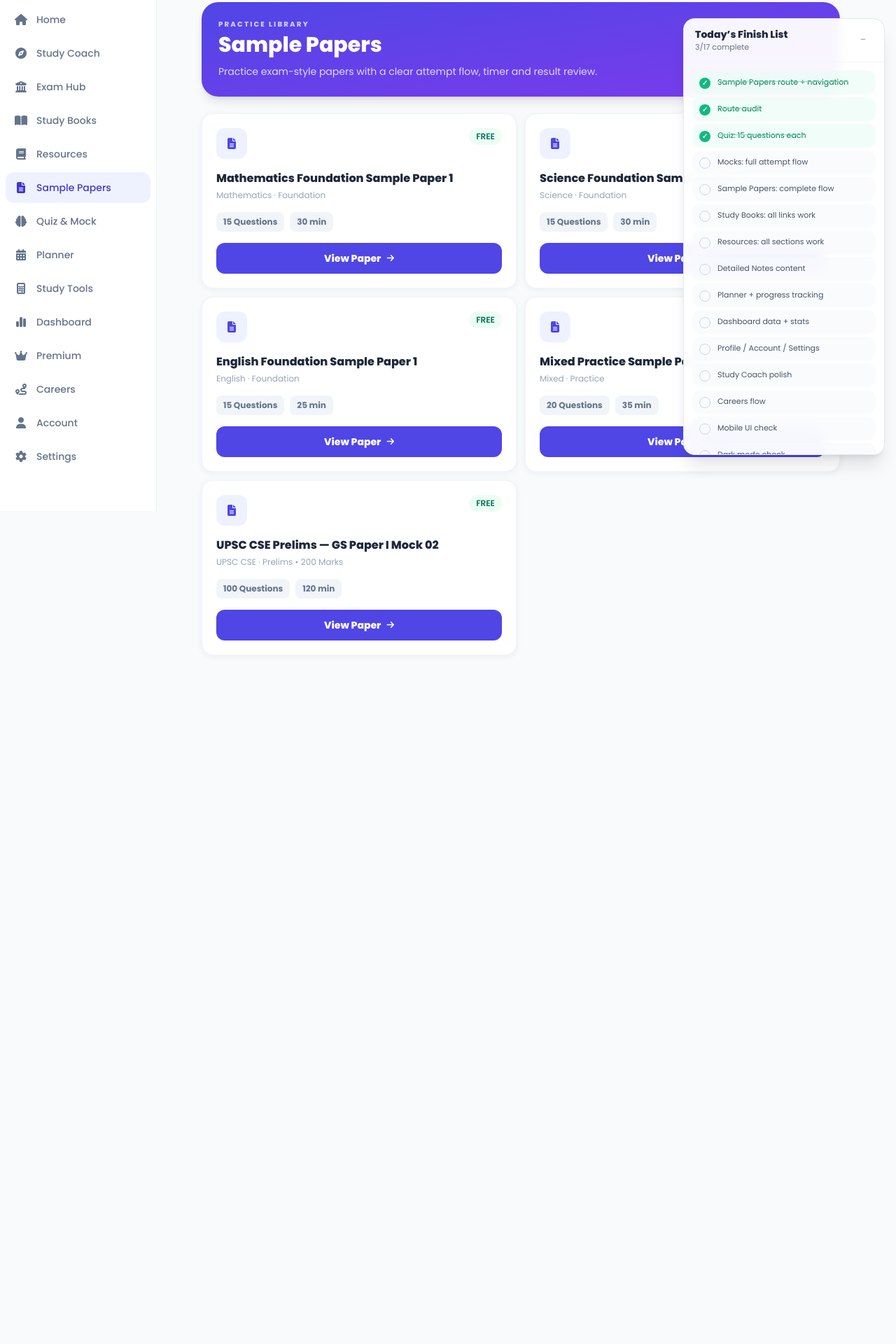
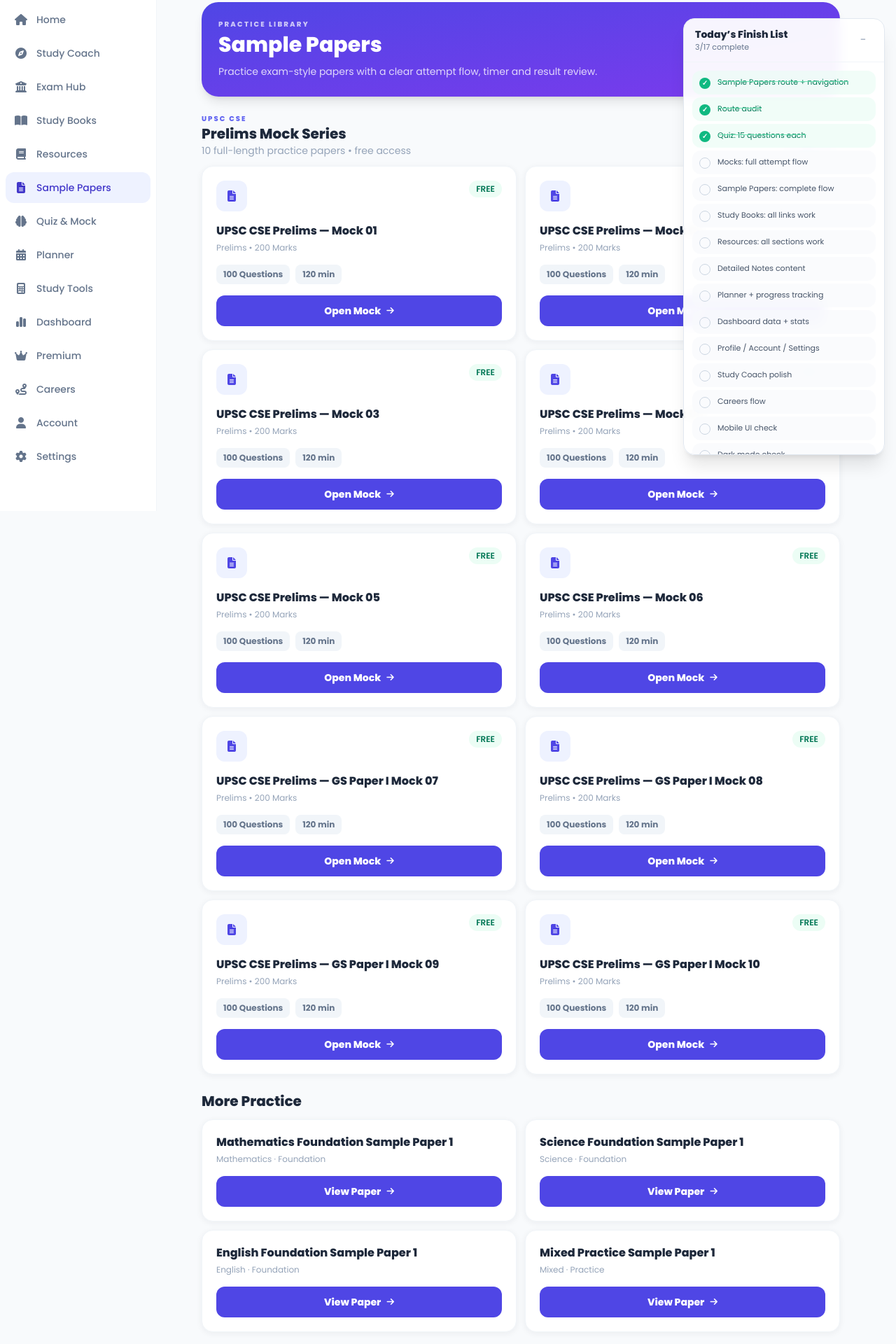
Before and after one commit to adityacricket/studypath, a React (Vite) app: page /studypath/sample-papers in a window 1280 px wide. Shown: the part 70-1990 px from the top of the page at 70% size. Before the commit the page ends 1070 px from the top, so only its background shows below. Built offline with nearby package versions, Linux system fonts and the light colour scheme; no server answers.

Commit message:
Connect Sample Papers UI to UPSC mock registry

```diff
--- a/src/pages/SamplePapers.jsx
+++ b/src/pages/SamplePapers.jsx
@@ -1,12 +1,26 @@
 import React from 'react'
 import { Link } from 'react-router-dom'
+import { upscSamplePapers } from '../data/upscSamplePapers.js'
 
-const papers = [
+const basePapers = [
   { id: 'maths-foundation-1', title: 'Mathematics Foundation Sample Paper 1', subject: 'Mathematics', questions: 15, duration: 30, level: 'Foundation', free: true },
   { id: 'science-foundation-1', title: 'Science Foundation Sample Paper 1', subject: 'Science', questions: 15, duration: 30, level: 'Foundation', free: true },
   { id: 'english-foundation-1', title: 'English Foundation Sample Paper 1', subject: 'English', questions: 15, duration: 25, level: 'Foundation', free: true },
   { id: 'mixed-practice-1', title: 'Mixed Practice Sample Paper 1', subject: 'Mixed', questions: 20, duration: 35, level: 'Practice', free: true },
-  { id: 'upsc-prelims-02', title: 'UPSC CSE Prelims — GS Paper I Mock 02', subject: 'UPSC CSE', questions: 100, duration: 120, level: 'Prelims • 200 Marks', free: true },
+]
+
+const papers = [
+  ...basePapers,
+  ...upscSamplePapers.map((paper, index) => ({
+    id: paper.id,
+    title: paper.title,
+    subject: 'UPSC CSE',
+    questions: paper.questions?.length || 100,
+    duration: 120,
+    level: 'Prelims • 200 Marks',
+    free: true,
+    number: index + 1,
+  })),
 ]
 
 export default function SamplePapers() {
@@ -18,20 +32,44 @@
         <p className="mt-2 max-w-2xl text-sm leading-6 text-white/80">Practice exam-style papers with a clear attempt flow, timer and result review.</p>
       </section>
 
+      <section className="space-y-3">
+        <div className="flex items-end justify-between gap-3">
+          <div>
+            <p className="text-[10px] font-black uppercase tracking-[0.2em] text-indigo-500">UPSC CSE</p>
+            <h2 className="text-xl font-black">Prelims Mock Series</h2>
+            <p className="text-sm text-slate-400">10 full-length practice papers • free access</p>
+          </div>
+          <span className="rounded-full bg-indigo-50 px-3 py-1 text-xs font-black text-indigo-600 dark:bg-indigo-900/30 dark:text-indigo-300">10 MOCKS</span>
+        </div>
+
         <div className="grid gap-3 md:grid-cols-2">
-        {papers.map((paper) => (
+          {papers.filter((paper) => paper.subject === 'UPSC CSE').map((paper) => (
             <article key={paper.id} className="card card-hover p-5">
               <div className="flex items-start justify-between gap-3">
                 <div className="flex h-11 w-11 shrink-0 items-center justify-center rounded-xl bg-indigo-50 text-indigo-600 dark:bg-indigo-900/30 dark:text-indigo-400"><i className="fas fa-file-lines" /></div>
                 <span className="badge bg-emerald-50 text-emerald-700 dark:bg-emerald-900/30 dark:text-emerald-300">FREE</span>
               </div>
-            <h2 className="mt-4 text-base font-black">{paper.title}</h2>
-            <p className="mt-1 text-xs text-slate-400">{paper.subject} · {paper.level}</p>
+              <h3 className="mt-4 text-base font-black">{paper.title}</h3>
+              <p className="mt-1 text-xs text-slate-400">{paper.level}</p>
               <div className="mt-4 flex gap-2 text-xs font-bold text-slate-500 dark:text-slate-400"><span className="rounded-lg bg-slate-100 px-2.5 py-1.5 dark:bg-slate-800">{paper.questions} Questions</span><span className="rounded-lg bg-slate-100 px-2.5 py-1.5 dark:bg-slate-800">{paper.duration} min</span></div>
-            <Link to={`/sample-papers/${paper.id}`} className="mt-4 flex w-full items-center justify-center gap-2 rounded-xl bg-indigo-600 px-4 py-3 text-sm font-black text-white hover:bg-indigo-700">View Paper <i className="fas fa-arrow-right text-xs" /></Link>
+              <Link to={`/sample-papers/${paper.id}`} className="mt-4 flex w-full items-center justify-center gap-2 rounded-xl bg-indigo-600 px-4 py-3 text-sm font-black text-white hover:bg-indigo-700">Open Mock <i className="fas fa-arrow-right text-xs" /></Link>
             </article>
           ))}
         </div>
+      </section>
+
+      <section className="space-y-3">
+        <h2 className="text-xl font-black">More Practice</h2>
+        <div className="grid gap-3 md:grid-cols-2">
+          {papers.filter((paper) => paper.subject !== 'UPSC CSE').map((paper) => (
+            <article key={paper.id} className="card card-hover p-5">
+              <h3 className="text-base font-black">{paper.title}</h3>
+              <p className="mt-1 text-xs text-slate-400">{paper.subject} · {paper.level}</p>
+              <Link to={`/sample-papers/${paper.id}`} className="mt-4 flex w-full items-center justify-center gap-2 rounded-xl bg-indigo-600 px-4 py-3 text-sm font-black text-white">View Paper <i className="fas fa-arrow-right text-xs" /></Link>
+            </article>
+          ))}
+        </div>
+      </section>
     </div>
   )
 }
```
Lines whose indentation alone changed are shown as unchanged.
